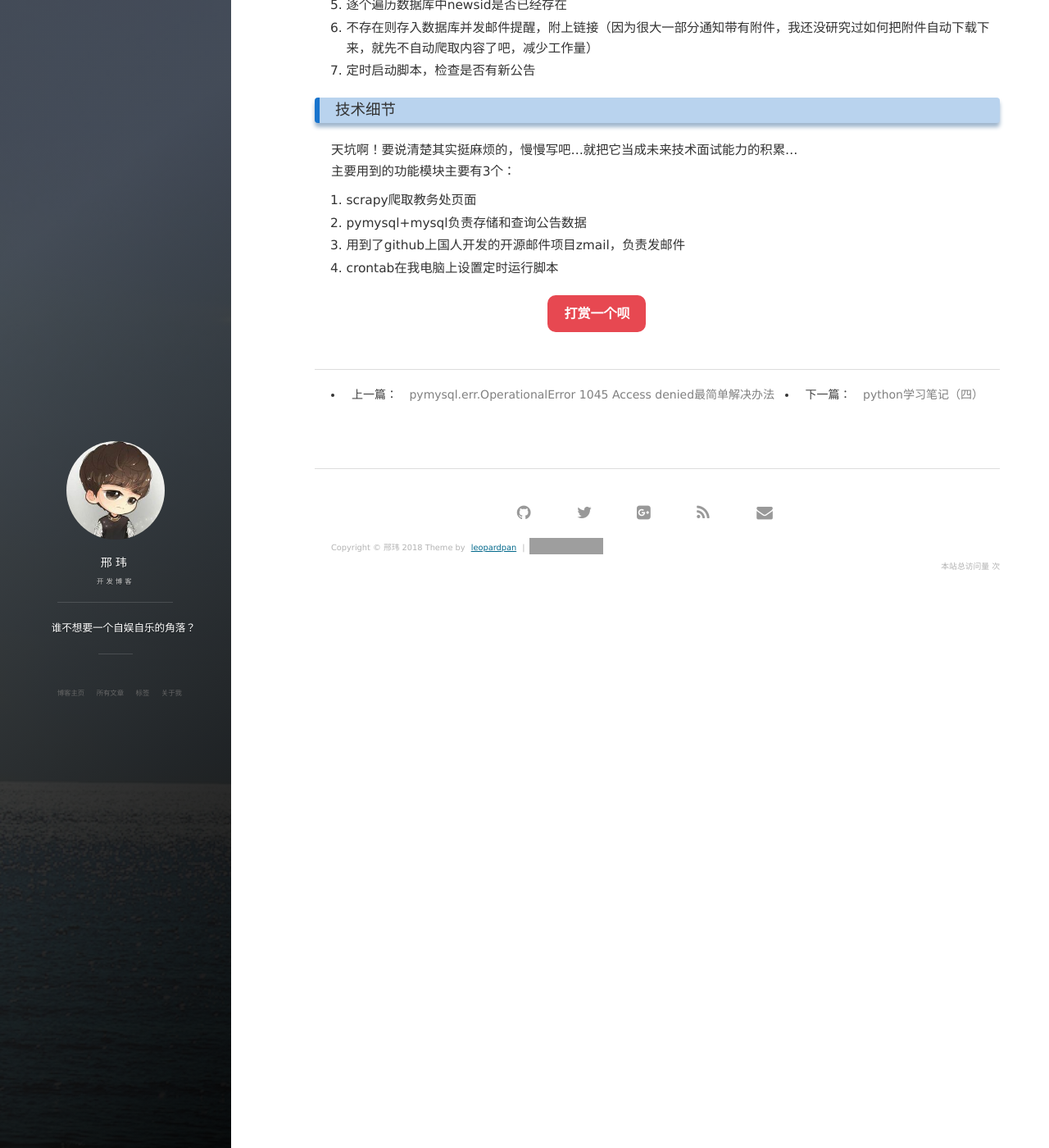
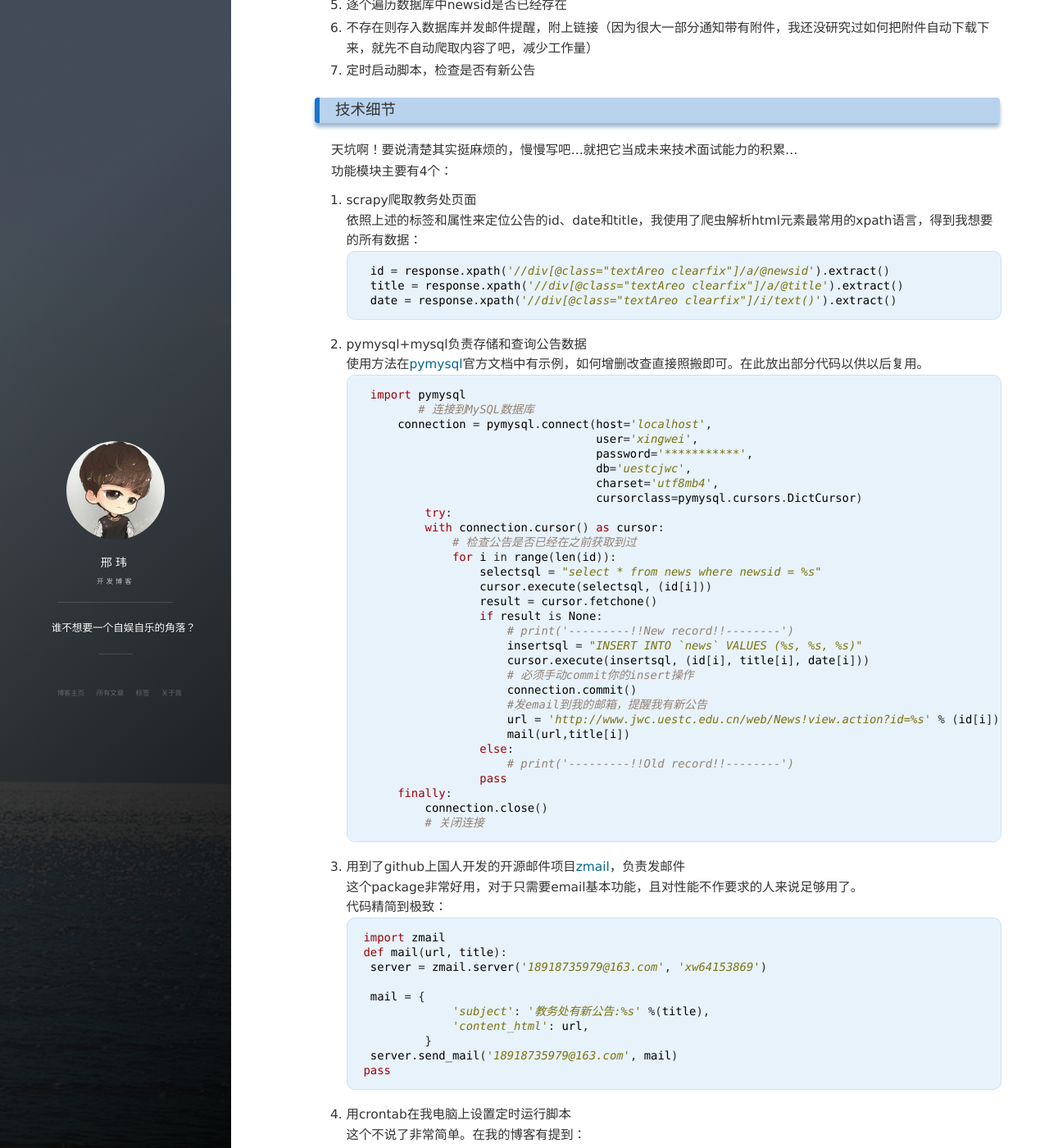
Before and after one commit to Ricky-fight/Ricky-fight.github.io, a Jekyll site: the page built from _posts/2018-05-19-scrapy-usetc.md, in a window 1280 px wide and 1400 px high, scrolled down 928 px. Shown: the whole window at 82% size. Built offline with Jekyll 4.4.1, drawn with Linux system fonts in a browser that asks for light colours; nearby versions of some CDN libraries; comment, search, counter and statistics services are not loaded; some of the changed text lies outside the part shown; grey boxes are pictures that could not be loaded.

Commit message:
update a post

````diff
--- a/_posts/2018-05-19-scrapy-usetc.md
+++ b/_posts/2018-05-19-scrapy-usetc.md
@@ -23,13 +23,83 @@ tags: python
 
 ### 技术细节
 天坑啊！要说清楚其实挺麻烦的，慢慢写吧...就把它当成未来技术面试能力的积累...
-主要用到的功能模块主要有3个：
+功能模块主要有4个：
 
 1. scrapy爬取教务处页面
-2. pymysql+mysql负责存储和查询公告数据
-3. 用到了github上国人开发的开源邮件项目zmail，负责发邮件
-4. crontab在我电脑上设置定时运行脚本
+    依照上述的标签和属性来定位公告的id、date和title，我使用了爬虫解析html元素最常用的xpath语言，得到我想要的所有数据：
+    ```python
+    id = response.xpath('//div[@class="textAreo clearfix"]/a/@newsid').extract()
+    title = response.xpath('//div[@class="textAreo clearfix"]/a/@title').extract()
+    date = response.xpath('//div[@class="textAreo clearfix"]/i/text()').extract()
+    ```
 
 
+2. pymysql+mysql负责存储和查询公告数据
+    使用方法在[pymysql][1]官方文档中有示例，如何增删改查直接照搬即可。在此放出部分代码以供以后复用。
+    ```python
+    import pymysql
+           # 连接到MySQL数据库
+        connection = pymysql.connect(host='localhost',
+                                     user='xingwei',
+                                     password='***********',
+                                     db='uestcjwc',
+                                     charset='utf8mb4',
+                                     cursorclass=pymysql.cursors.DictCursor)
+            try:
+            with connection.cursor() as cursor:
+                # 检查公告是否已经在之前获取到过
+                for i in range(len(id)):
+                    selectsql = "select * from news where newsid = %s"
+                    cursor.execute(selectsql, (id[i]))
+                    result = cursor.fetchone()
+                    if result is None:
+                        # print('---------!!New record!!--------')
+                        insertsql = "INSERT INTO `news` VALUES (%s, %s, %s)"
+                        cursor.execute(insertsql, (id[i], title[i], date[i]))
+                        # 必须手动commit你的insert操作
+                        connection.commit()
+                        #发email到我的邮箱，提醒我有新公告
+                        url = 'http://www.jwc.uestc.edu.cn/web/News!view.action?id=%s' % (id[i])
+                        mail(url,title[i])
+                    else:
+                        # print('---------!!Old record!!--------')
+                    pass
+        finally:
+            connection.close()
+            # 关闭连接
+    ```
+3. 用到了github上国人开发的开源邮件项目[zmail][2]，负责发邮件
+这个package非常好用，对于只需要email基本功能，且对性能不作要求的人来说足够用了。
+代码精简到极致：
+```python
+import zmail
+def mail(url, title):
+    server = zmail.server('18918735979@163.com', 'xw64153869')
+
+    mail = {
+                'subject': '教务处有新公告:%s' %(title),
+                'content_html': url,
+            }
+    server.send_mail('18918735979@163.com', mail)
+pass
+```
+4. 用crontab在我电脑上设置定时运行脚本
+    这个不说了非常简单。在我的博客有提到：
+    [Linux命令 - crontab][3]
+### 思考与反省
+大佬说过，做过的每个项目要反省不足。
+胡乱分析了一遍代码，我认为有以下不足：
+1. 各个模块可复用性低
+    解决办法：封装sendmail方法，insertdb方法。
+2. 电脑关闭了就没法收公告了，考虑以后放云服务器上，不过现在用crontab也够用了，除非我好几天不开电脑2333
+3. 虽然是小脚本，但做出整个这个服务的过程还是有点艰辛，碰到了一些坑，有版本问题，也有我从网上角落处搜集的解决方案的移植问题，遇到这些问题需要去解决的时候，还没有形成系统的思路。
+### Github
+代码发到github上了，隐去了个人信息（邮箱密码，mysql密码）要用的话直接填写即可，使用说明文档有空会填坑。
+[https://github.com/Ricky-fight/scrapy_uestcjwc](https://github.com/Ricky-fight/scrapy_uestcjwc)
+
+
+[1]: https://pypi.org/project/PyMySQL/
+[2]: https://github.com/ZYunH/zmail
+[3]: https://ricky-fight.github.io/2018/05/linux-cmd/
 [pagestruct]: /assets/pagestruct.png
 [pagedev]: /assets/pagedev.png
````
